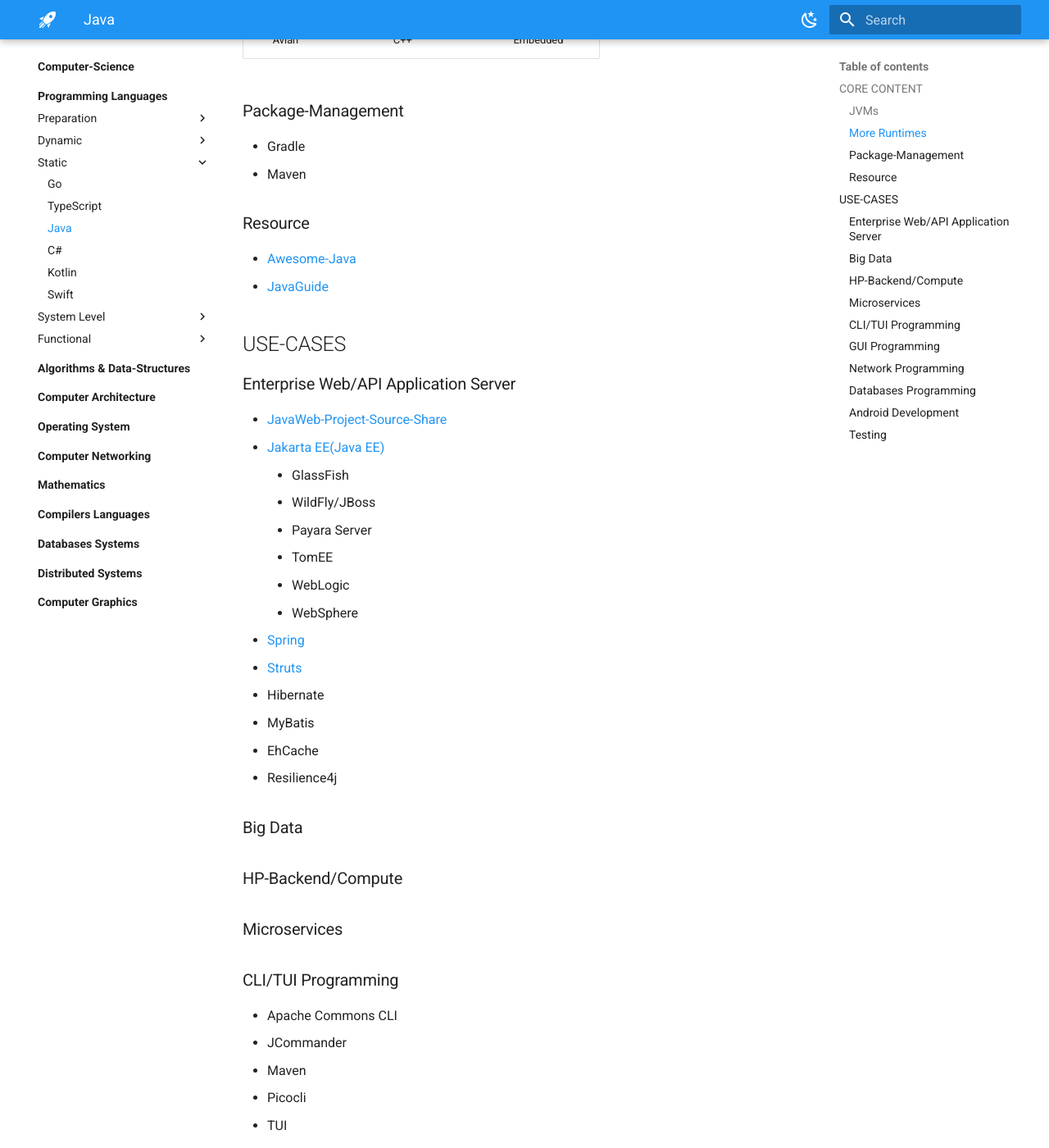
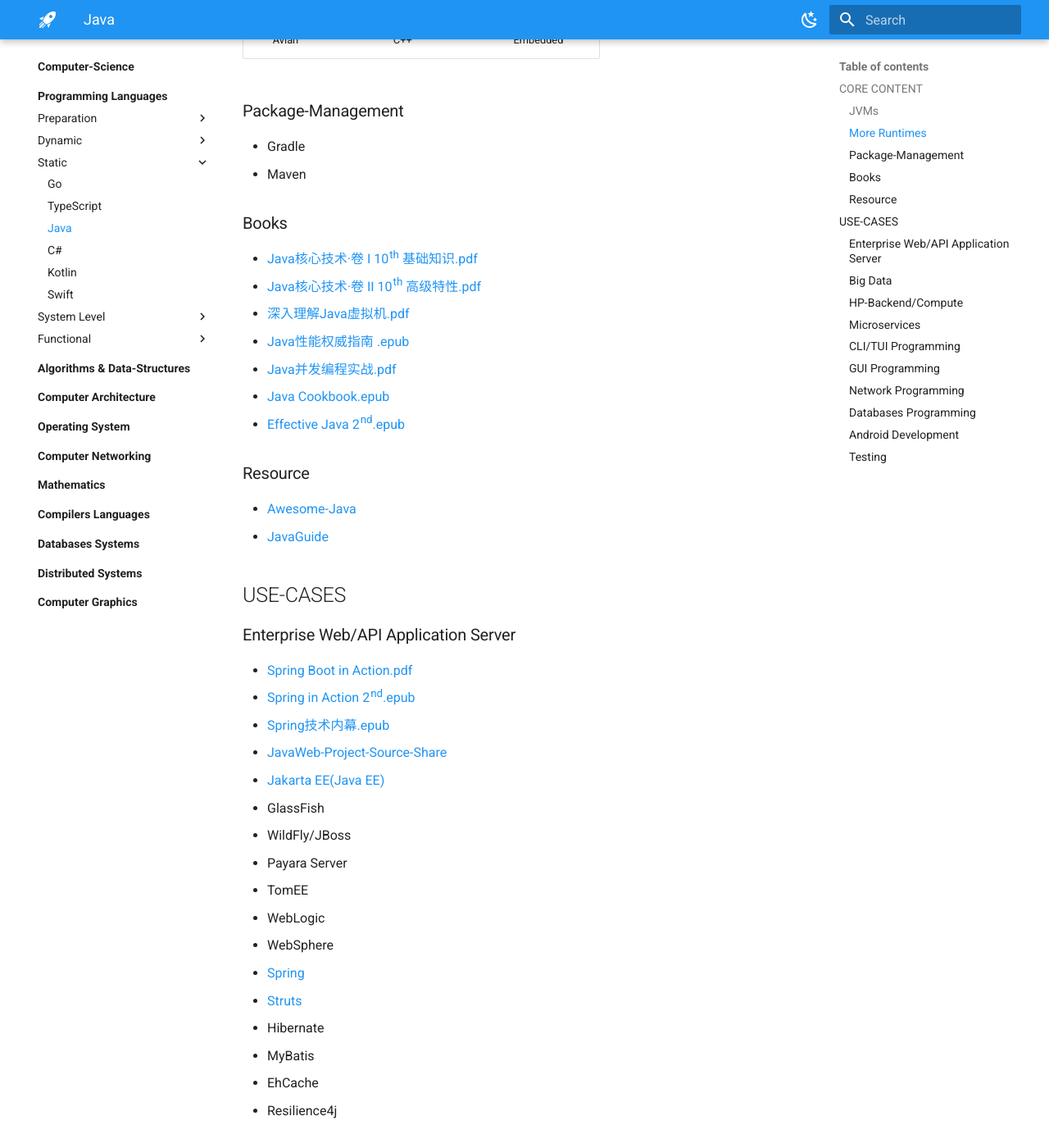
Before and after one commit to AvenMay/cyberspace-explore, an MkDocs documentation site: the page built from docs/computer-science/programming-languages/static/java.md, in a window 1280 px wide and 1400 px high, scrolled down 757 px. Shown: the whole window at 82% size. Built offline with MkDocs 1.6.1 and Material for MkDocs 9.7.7, drawn with Linux system fonts in a browser that asks for light colours.

Commit message:
update static pl books

```diff
--- a/docs/computer-science/programming-languages/static/java.md
+++ b/docs/computer-science/programming-languages/static/java.md
@@ -3,6 +3,7 @@
 ## CORE CONTENT
 
 ### JVMs
+
 |JVM         |Implementation Language|Runtime Enviromnet|
 |:-----------:|:---------------------:|:----------------:|
 |HotSpot       |C++/Java              |Multiple OS|
@@ -12,32 +13,47 @@
 |Gorretto      |C++                   |Multiple OS|
 
 ### More Runtimes
+
 |Runtimes |Implementation Language|Runtime Enviromnet|
 |:-----------:|:-----------------:|:----------------:|
 |Android ART |C++                   |Android|
 |Avian       |C++                   |Embedded|
 
 ### Package-Management
+
 - Gradle
 - Maven
 
+### Books
+
+- [Java核心技术·卷 I 10th 基础知识.pdf](https://files.evmix.top/computer-science/programming-languages/static/java/Java%E6%A0%B8%E5%BF%83%E6%8A%80%E6%9C%AF%C2%B7%E5%8D%B7%20I%2010th%20%E5%9F%BA%E7%A1%80%E7%9F%A5%E8%AF%86.pdf)
+- [Java核心技术·卷 II 10th 高级特性.pdf](https://files.evmix.top/computer-science/programming-languages/static/java/Java%E6%A0%B8%E5%BF%83%E6%8A%80%E6%9C%AF%C2%B7%E5%8D%B7%20II%2010th%20%E9%AB%98%E7%BA%A7%E7%89%B9%E6%80%A7.pdf)
+- [深入理解Java虚拟机.pdf](https://files.evmix.top/computer-science/programming-languages/static/java/%E6%B7%B1%E5%85%A5%E7%90%86%E8%A7%A3Java%E8%99%9A%E6%8B%9F%E6%9C%BA.pdf)
+- [Java性能权威指南 .epub](https://files.evmix.top/computer-science/programming-languages/static/java/Java%E6%80%A7%E8%83%BD%E6%9D%83%E5%A8%81%E6%8C%87%E5%8D%97%20.epub)
+- [Java并发编程实战.pdf](https://files.evmix.top/computer-science/programming-languages/static/java/Java%E5%B9%B6%E5%8F%91%E7%BC%96%E7%A8%8B%E5%AE%9E%E6%88%98.pdf)
+- [Java Cookbook.epub](https://files.evmix.top/computer-science/programming-languages/static/java/Java%20Cookbook.epub)
+- [Effective Java 2nd.epub](https://files.evmix.top/computer-science/programming-languages/static/java/Effective%20Java%202nd.epub)
+
 ### Resource
 
-- [Awesome-Java]()
-- [JavaGuide]()
+- [Awesome-Java](https://github.com/akullpp/awesome-java)
+- [JavaGuide](https://javaguide.cn/)
 
 ## USE-CASES
 
 ### Enterprise Web/API Application Server
 
+- [Spring Boot in Action.pdf](https://files.evmix.top/computer-science/programming-languages/static/java/Spring%20Boot%20in%20Action.pdf)
+- [Spring in Action 2nd.epub](https://files.evmix.top/computer-science/programming-languages/static/java/Spring%20in%20Action%202nd.epub)
+- [Spring技术内幕.epub](https://files.evmix.top/computer-science/programming-languages/static/java/Spring%E6%8A%80%E6%9C%AF%E5%86%85%E5%B9%95.epub)
 - [JavaWeb-Project-Source-Share](https://github.com/coderzcr/JavaWeb-Project-Source-Share)
 - [Jakarta EE(Java EE)](https://jakarta.ee/zh/)
-    - GlassFish
-    - WildFly/JBoss
-    - Payara Server
-    - TomEE
-    - WebLogic
-    - WebSphere
+  - GlassFish
+  - WildFly/JBoss
+  - Payara Server
+  - TomEE
+  - WebLogic
+  - WebSphere
 - [Spring](https://spring.io/)
 - [Struts](https://struts.apache.org/)
 - Hibernate
@@ -52,15 +68,17 @@
 ### Microservices
 
 ### CLI/TUI Programming
+
 - Apache Commons CLI
 - JCommander
 - Maven
 - Picocli
 - TUI
-    - JLine
-    - Lanterna
+  - JLine
+  - Lanterna
 
 ### GUI Programming
+
 - JavaFX
 - Swing
 
@@ -71,4 +89,5 @@
 ### Android Development
 
 ### Testing
+
 - JUnit
```
Also changed, not shown: docs/computer-science/programming-languages/static/c-sharp.md (+1 -1 lines), docs/computer-science/programming-languages/static/go.md (+24 -20 lines), docs/computer-science/programming-languages/static/swift.md (+0 -1 lines), docs/computer-science/programming-languages/static/kotlin.md (line endings or trailing spaces), docs/computer-science/programming-languages/static/typescript.md (line endings or trailing spaces).
